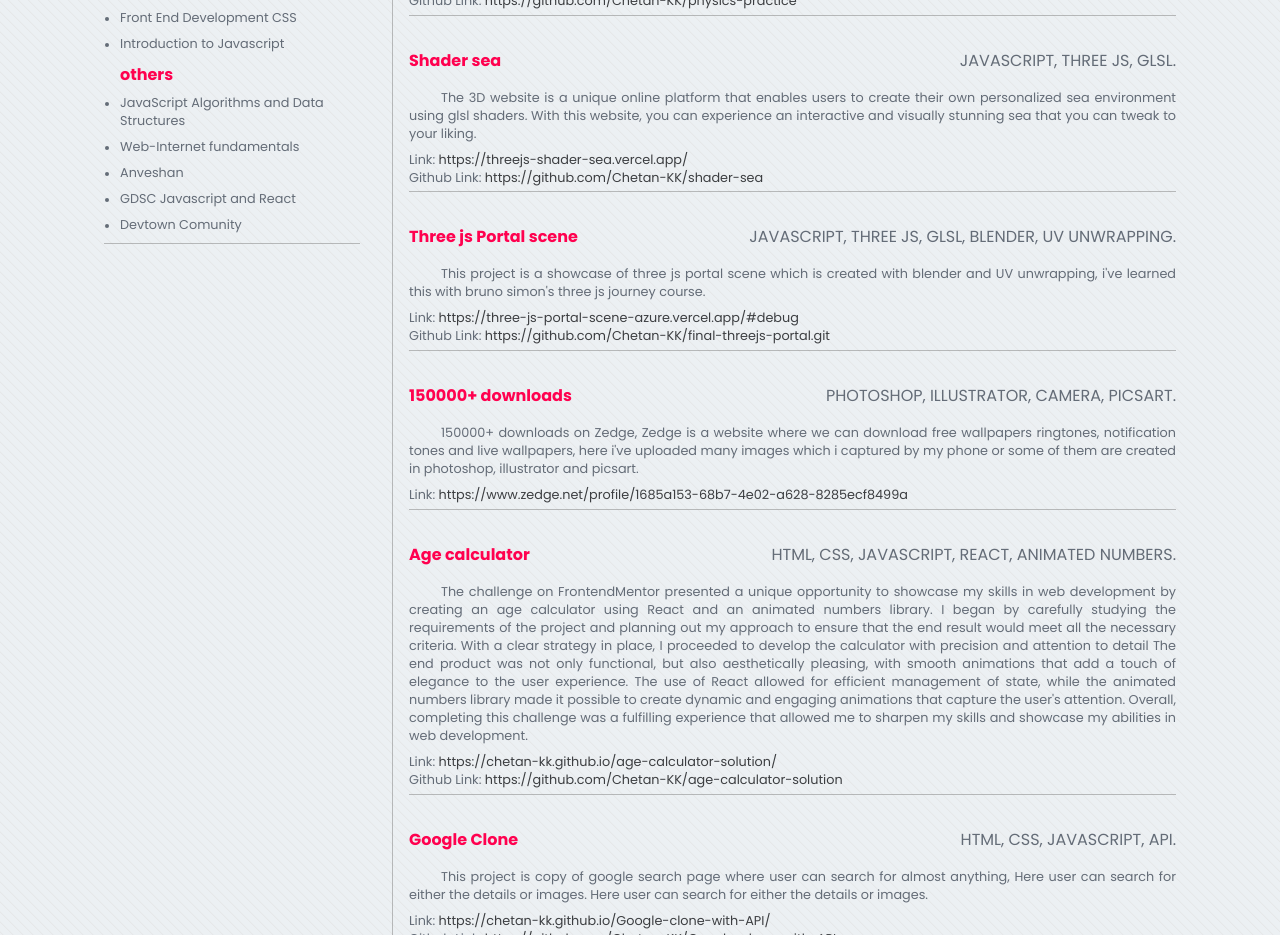
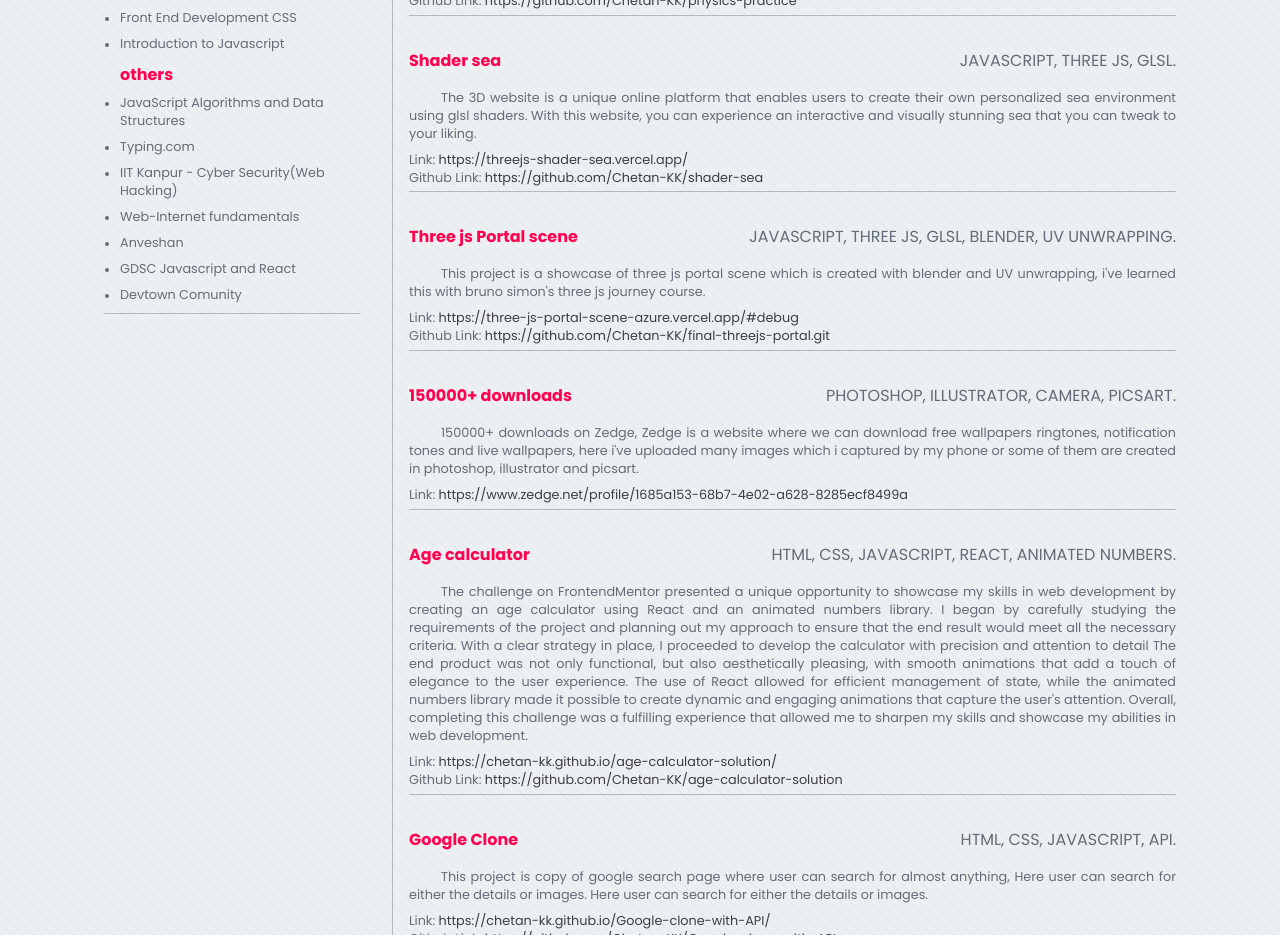
Before and after one commit to Chetan-KK/chetan-kk-portfolio2023, a React (Vite) app: page /resume in a window 1280 px wide. Shown: the part 2260-3195 px from the top of the page. Built offline with nearby package versions, Linux system fonts and the light colour scheme.

Commit message:
certificate added, log added

```diff
--- a/src/assets/certificates.js
+++ b/src/assets/certificates.js
@@ -66,6 +66,16 @@ export default {
             credLink: 'https://freecodecamp.org/certification/Chetan-KK/javascript-algorithms-and-data-structures',
         },
         {
+            name: "Typing.com",
+            imgSrc: '/certificates/typing.webp',
+            credLink: "https://www.typing.com/apiv1/student/tests/261976084/151158733/certificate?language=en"
+        },
+        {
+            name: "IIT Kanpur - Cyber Security(Web Hacking)",
+            imgSrc: '/certificates/IFACETIITK.webp',
+            credLink: "https://verify.ifacet.digitalcredentials.in/3fd9816f-c5ea-4af0-bc9f-84944585baf6"
+        },
+        {
             name: "Web-Internet fundamentals",
             imgSrc: '/certificates/internet-fundamentals.webp',
             credLink: 'https://codedamn.com/certificate/verify/01073640fd22067b34038d70f7e84fe599eb54fc',
@@ -82,5 +92,6 @@ export default {
             name: "Devtown Comunity",
             imgSrc: '/certificates/devtown-comunity.webp',
         },
+
     ]
 };
--- a/src/index.css
+++ b/src/index.css
@@ -110,7 +110,7 @@ body {
     )
     0 / 10px 10px;
   scroll-behavior: smooth;
-  /* overflow-x: hidden; */
+  overflow-x: hidden;
 }
 .small-loader {
   margin: auto;
--- a/src/main.jsx
+++ b/src/main.jsx
@@ -11,3 +11,17 @@ ReactDOM.createRoot(document.getElementById("root")).render(
     </BrowserRouter>
   </React.StrictMode>
 );
+
+console.log(
+  "%c This webiste is created by Chetan K",
+  `
+    font-size:1.2rem;
+    padding:5px 20px;
+    margin:2rem 0;
+    background-color:black;
+    border:2px solid white;
+    box-shadow: 0 0 40px white;
+    border-radius:5px;
+`
+);
+console.log("👋🏼hyy!! what you donin here bud🤨? wanna talk😁 contact me!!!!!");
```
Also changed, not shown: public/certificates/IFACETIITK.webp (added), public/certificates/typing.webp (added).
